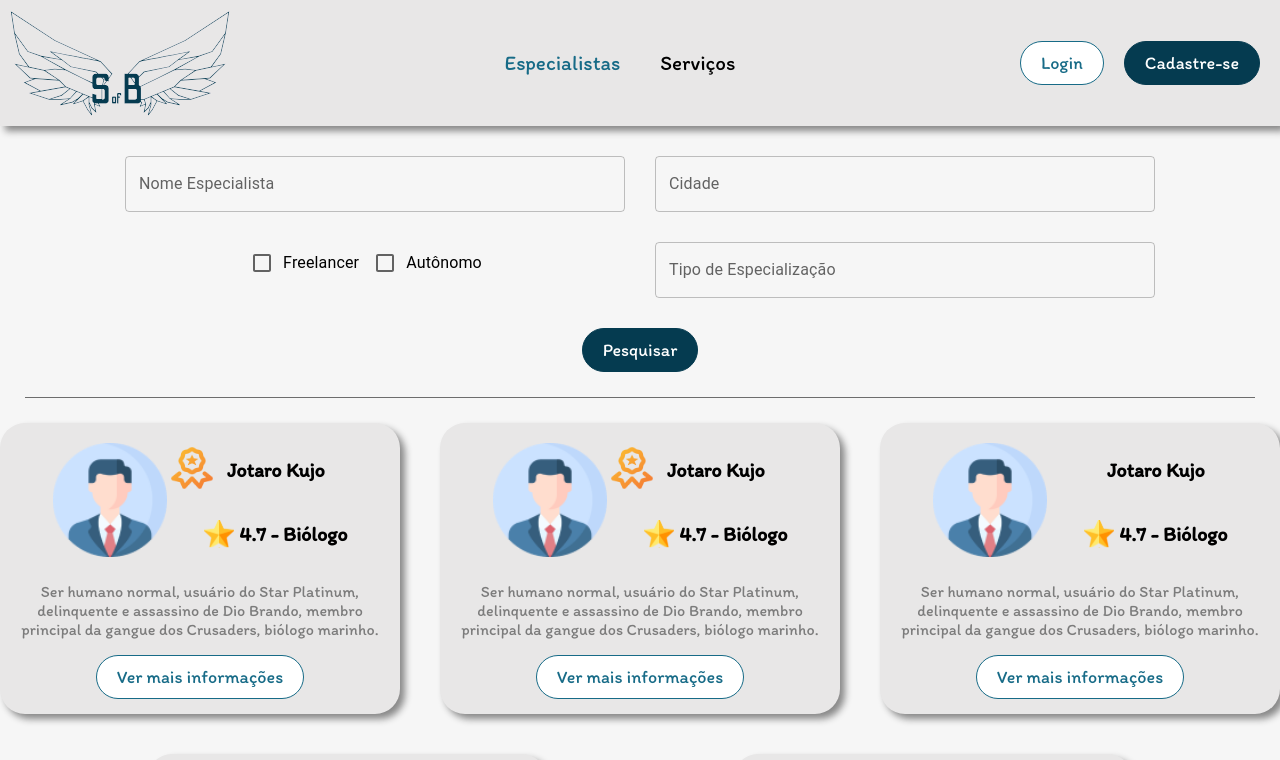
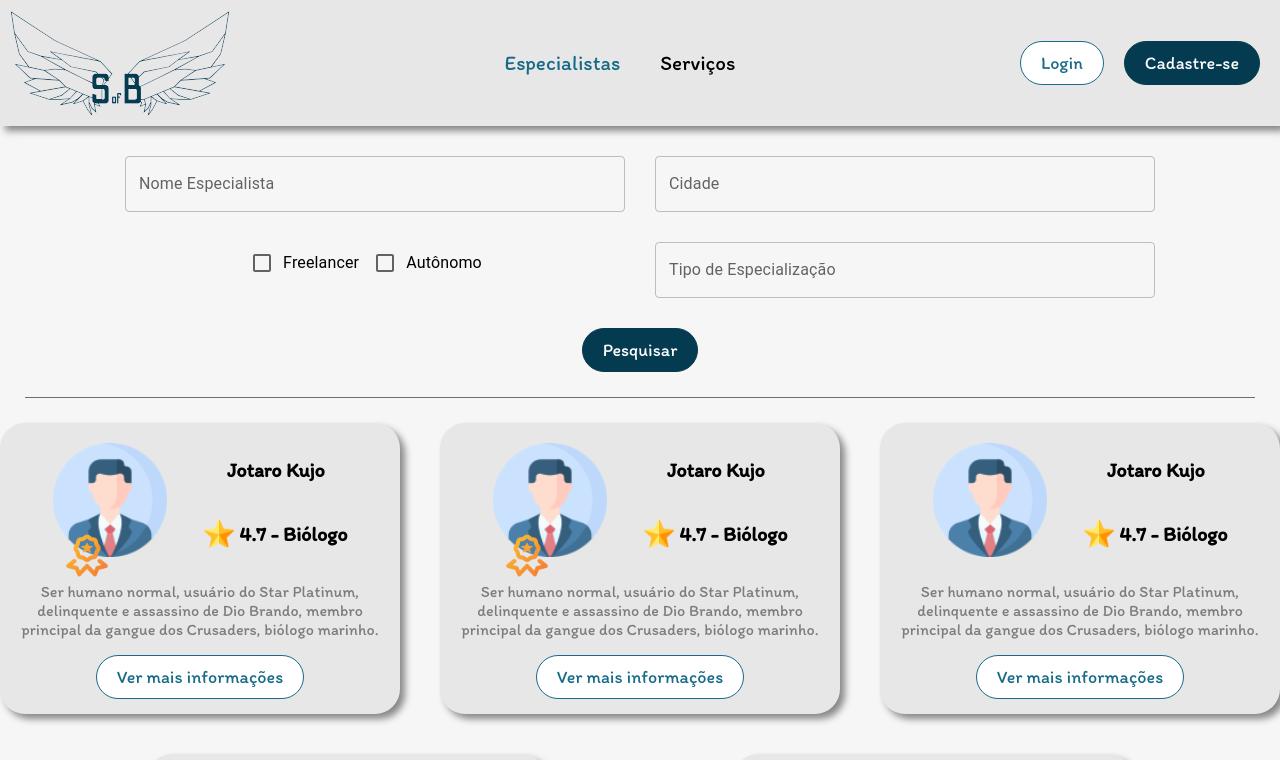
Before and after one commit to RA4Z/server-of-business, a React (Create React App) app: page /pesquisa/1/1 in a window 1280 px wide. Shown: the top 760 px of the page. Built offline with nearby package versions, Linux system fonts and the light colour scheme.

Commit message:
Posicionando o ícone de Premium

```diff
--- a/src/components/Card/Card.module.scss
+++ b/src/components/Card/Card.module.scss
@@ -1,10 +1,19 @@
 @import "styles/variaveis";
 @import "styles/breakpoints";
 
-.premium{
+.premium {
     position: absolute;
     z-index: 2;
     height: 50px;
+    transform: translate(-210%, 175%);
+
+    @media(max-width: $tablet) {
+        transform: translate(-170%, 120%);
+    }
+
+    @media(max-width: $mobile) {
+        transform: translate(-150%, 100%);
+    }
 }
 
 .corpo {
@@ -17,29 +26,34 @@
     text-align: center;
 }
 
-.top{
+.top {
     display: flex;
     align-items: center;
     justify-content: space-evenly;
     text-align: center;
+
     &__img {
         @media(max-width: $tablet) {
             height: 88px;
             width: 155px;
         }
+
         @media(max-width: $mobile) {
             max-height: 78px;
             max-width: 140px;
         }
+
         height: 114px;
         width: 175px;
         border-radius: 30px;
     }
+
     &__textos {
         display: flex;
         text-wrap: wrap;
         flex-direction: column;
     }
+
     &__text {
         color: $texto;
         max-width: 300px;
@@ -47,11 +61,13 @@
         font-weight: bold;
     }
 }
+
 .descricao {
     color: $texto_secundario;
     font-size: calc(8px + 1vmin);
     min-height: 50px;
 }
+
 .classification {
     display: flex;
     align-items: center;
```
